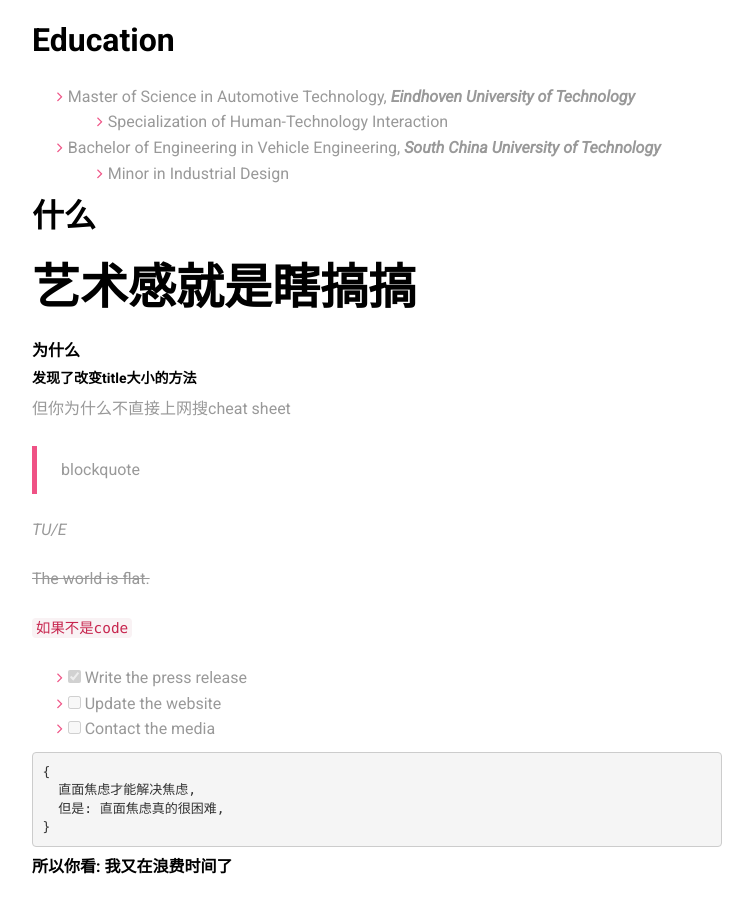
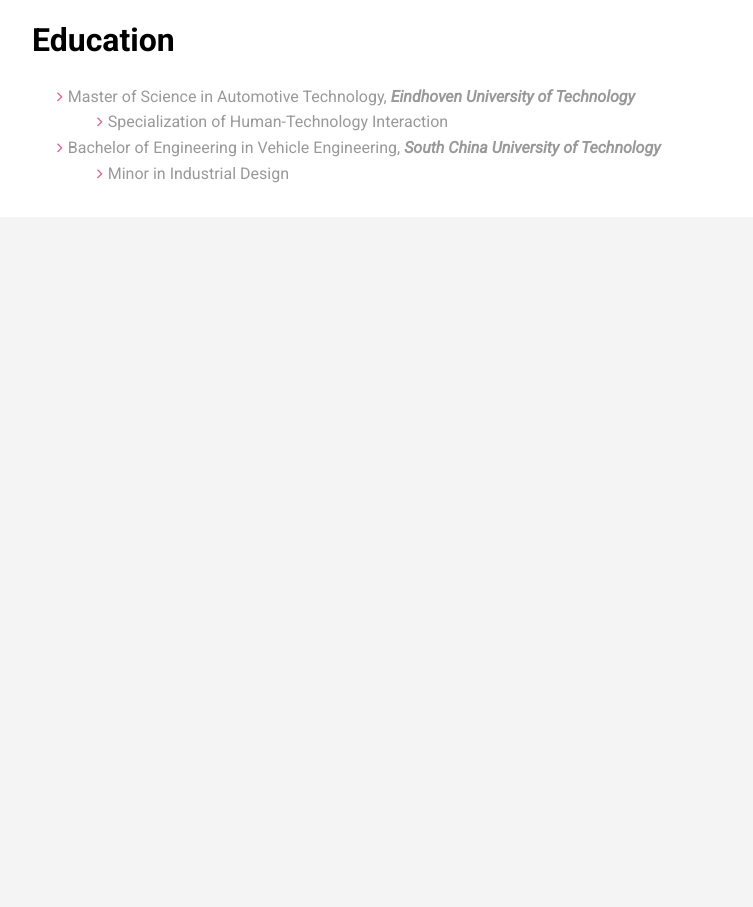
Before and after one commit to yuanzi-wang/yuanzi-wang.github.io, a plain HTML site: page about/index.html in a window 1280 px wide. Shown: the part 1031-1938 px from the top of the page, without its empty margins (343-1096 px from the left). After the commit the page ends 1248 px from the top, so only its background shows below. Drawn offline with Linux system fonts and the light colour scheme.

Commit message:
comment out in about

```diff
--- a/about/index.html
+++ b/about/index.html
@@ -119,27 +119,8 @@
 </ul>
 </li>
 </ul>
-<h3 id="什么">什么</h3>
-<h1 id="艺术感就是瞎搞搞">艺术感就是瞎搞搞</h1>
-<h5 id="为什么">为什么</h5>
-<h6 id="发现了改变title大小的方法">发现了改变title大小的方法</h6>
-<p>但你为什么不直接上网搜cheat sheet</p>
-<blockquote>
-<p>blockquote</p>
-</blockquote>
-<p><em>TU/E</em></p>
-<p><del>The world is flat.</del></p>
-<p><code>如果不是code</code></p>
-<ul>
-<li><input checked="" disabled="" type="checkbox"> Write the press release</li>
-<li><input disabled="" type="checkbox"> Update the website</li>
-<li><input disabled="" type="checkbox"> Contact the media</li>
-</ul>
-<pre tabindex="0"><code>{
-  直面焦虑才能解决焦虑,
-  但是: 直面焦虑真的很困难,
-}
-</code></pre><h5 id="所以你看-我又在浪费时间了">所以你看: 我又在浪费时间了</h5>
+<!-- raw HTML omitted -->
+<!-- raw HTML omitted -->
 
       </div>
     </div>
```
